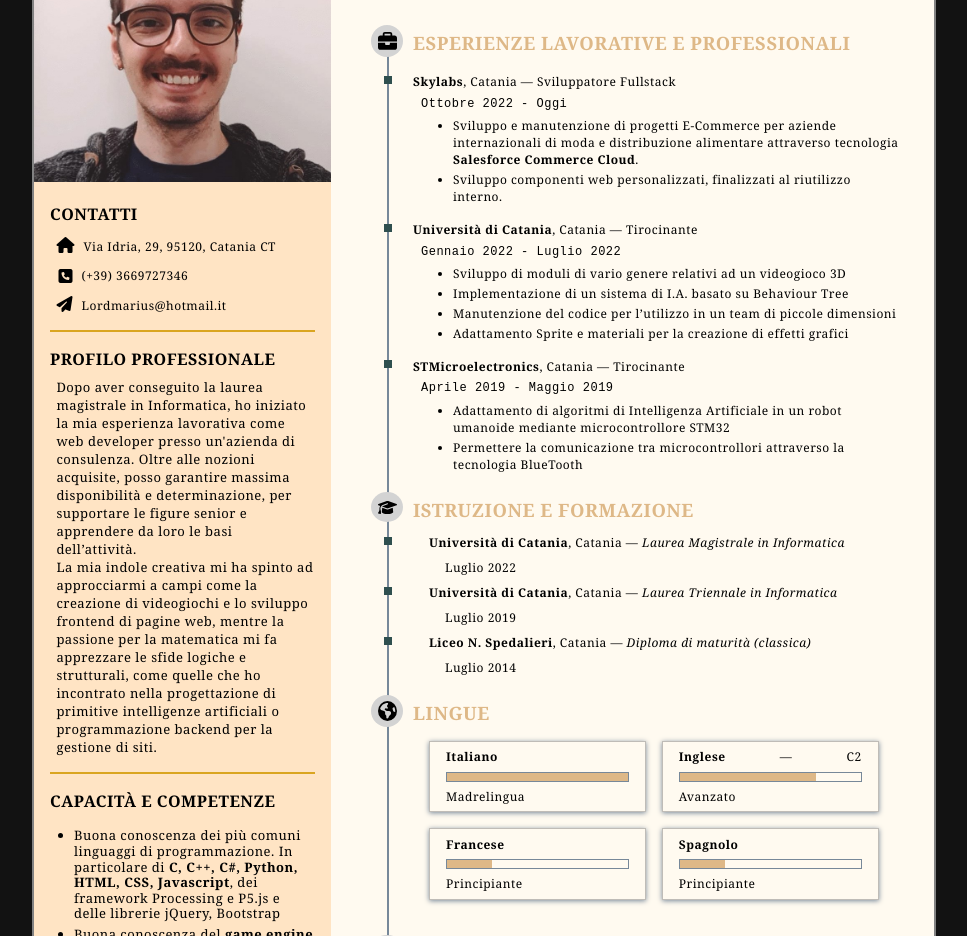
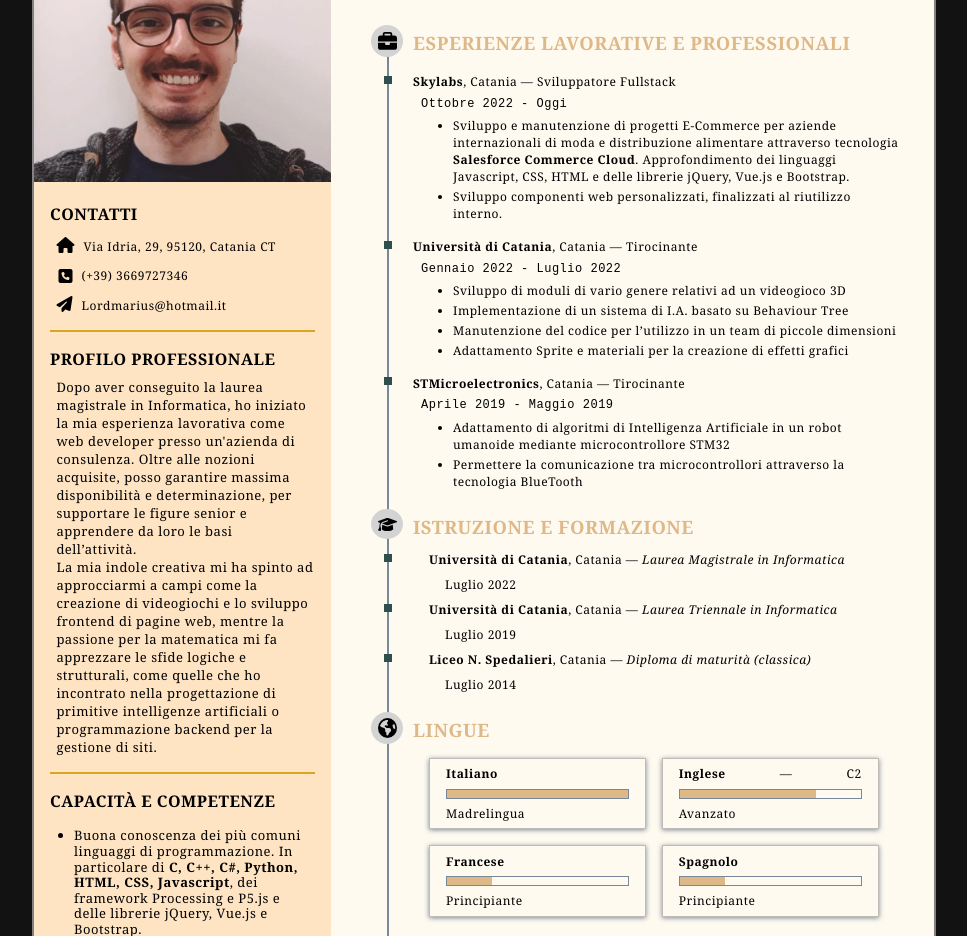
Before and after one commit to Cobalt38/Cobalt38.github.io, a plain HTML site: page index.html in a window 1280 px wide. Shown: the part 116-1052 px from the top of the page, without its empty margins (156-1123 px from the left). Drawn offline with nearby package versions, Linux system fonts and the light colour scheme.

Commit message:
push040624

```diff
--- a/index.html
+++ b/index.html
@@ -58,7 +58,7 @@
                             programmazione. In
                             particolare di <strong>C, C++, C#,
                                 Python, HTML, CSS, Javascript</strong>, dei
-                            framework Processing e P5.js e delle librerie jQuery, Bootstrap
+                            framework Processing e P5.js e delle librerie jQuery, Vue.js e Bootstrap.
                         </li>
                         <li>
                             Buona conoscenza del <strong>game
@@ -118,6 +118,7 @@
                                     Sviluppo e manutenzione di progetti E-Commerce per aziende internazionali
                                     di moda e distribuzione alimentare attraverso tecnologia
                                     <strong>Salesforce Commerce Cloud</strong>.
+                                    Approfondimento dei linguaggi Javascript, CSS, HTML e delle librerie jQuery, Vue.js e Bootstrap.
                                 </li>
                                 <li class="point">
                                     Sviluppo componenti web personalizzati, finalizzati al riutilizzo interno.
```
